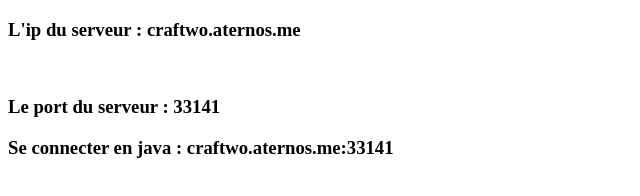
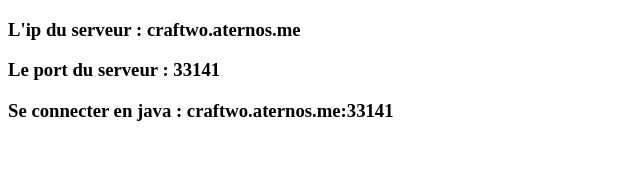
Before and after one commit to Minepluie/craftwo-website, a plain HTML site: page index.html in a window 1280 px wide. Shown: the whole page, without its empty margins (0-640 px from the left). Drawn offline with Linux system fonts and the light colour scheme.

Commit message:
Update index.html

```diff
--- a/index.html
+++ b/index.html
@@ -8,7 +8,7 @@
 </head>
 <body>
     <header>
-        <h3><p>L'ip du serveur : craftwo.aternos.me</p></h3><br>
+        <h3><p>L'ip du serveur : craftwo.aternos.me</p></h3>
         <h3><p>Le port du serveur : 33141</p></h3>
     </header>
 
```
